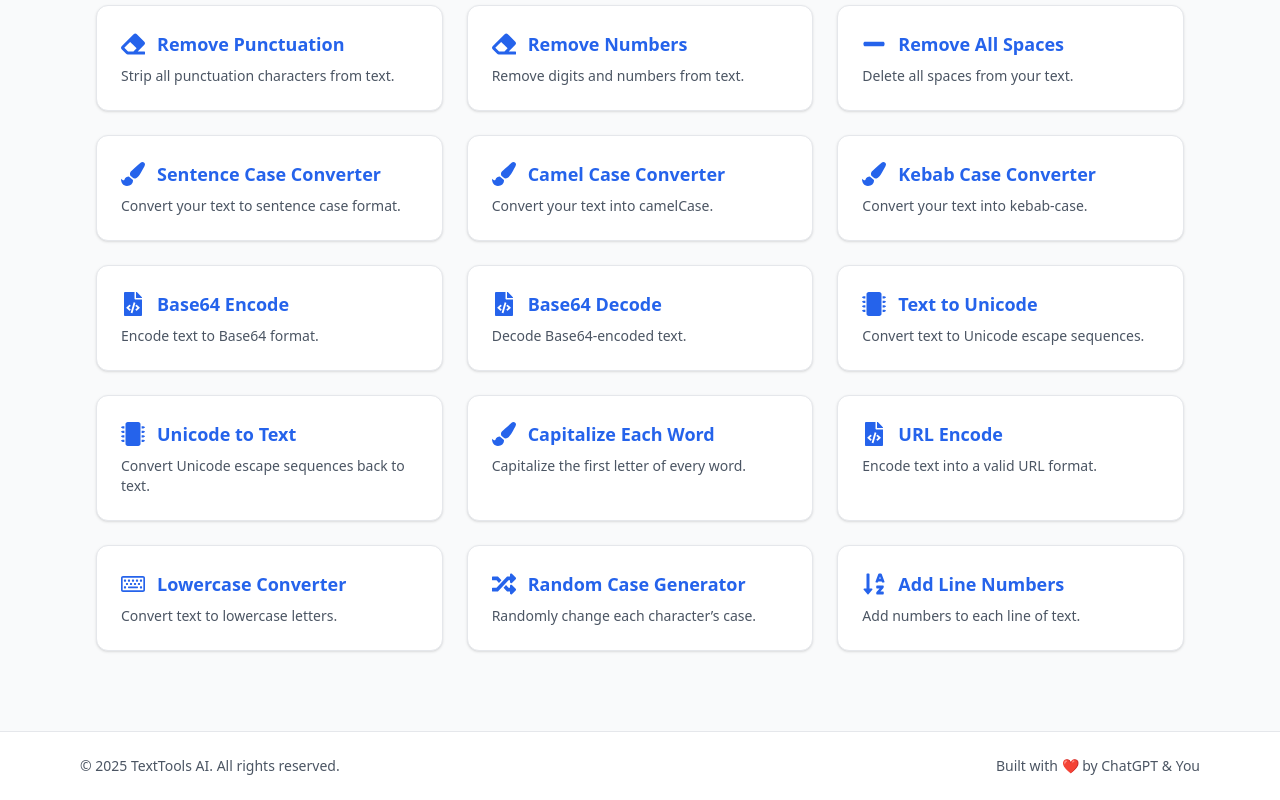
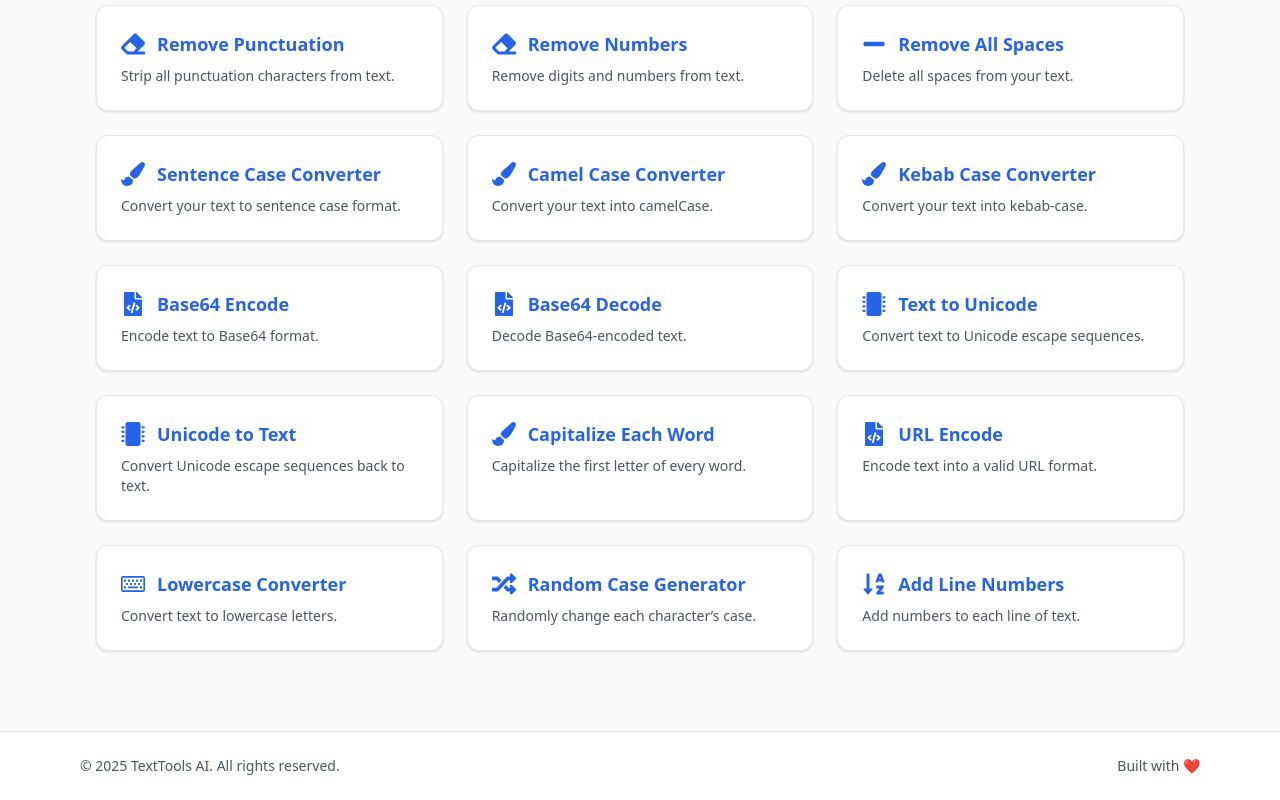
Before and after one commit to Mohammad-Buraq/thetexttool, a React (Vite) app: page / in a window 1280 px wide. Shown: the part 973-1773 px from the top of the page. Built offline with nearby package versions, Linux system fonts and the light colour scheme; the HTML template or start-up script is replaced by a standard one.

Commit message:
Add new tools and register routes

```diff
--- a/src/components/Layout.jsx
+++ b/src/components/Layout.jsx
@@ -23,7 +23,7 @@ function Layout({ children }) {
       <footer className="bg-white dark:bg-black text-sm text-gray-600 dark:text-gray-400 border-t">
         <div className="max-w-6xl mx-auto px-4 py-6 flex justify-between items-center flex-wrap gap-4">
           <p>© {new Date().getFullYear()} TextTools AI. All rights reserved.</p>
-          <p>Built with ❤️ by ChatGPT & You</p>
+          <p>Built with ❤️</p>
         </div>
       </footer>
     </div>
```
